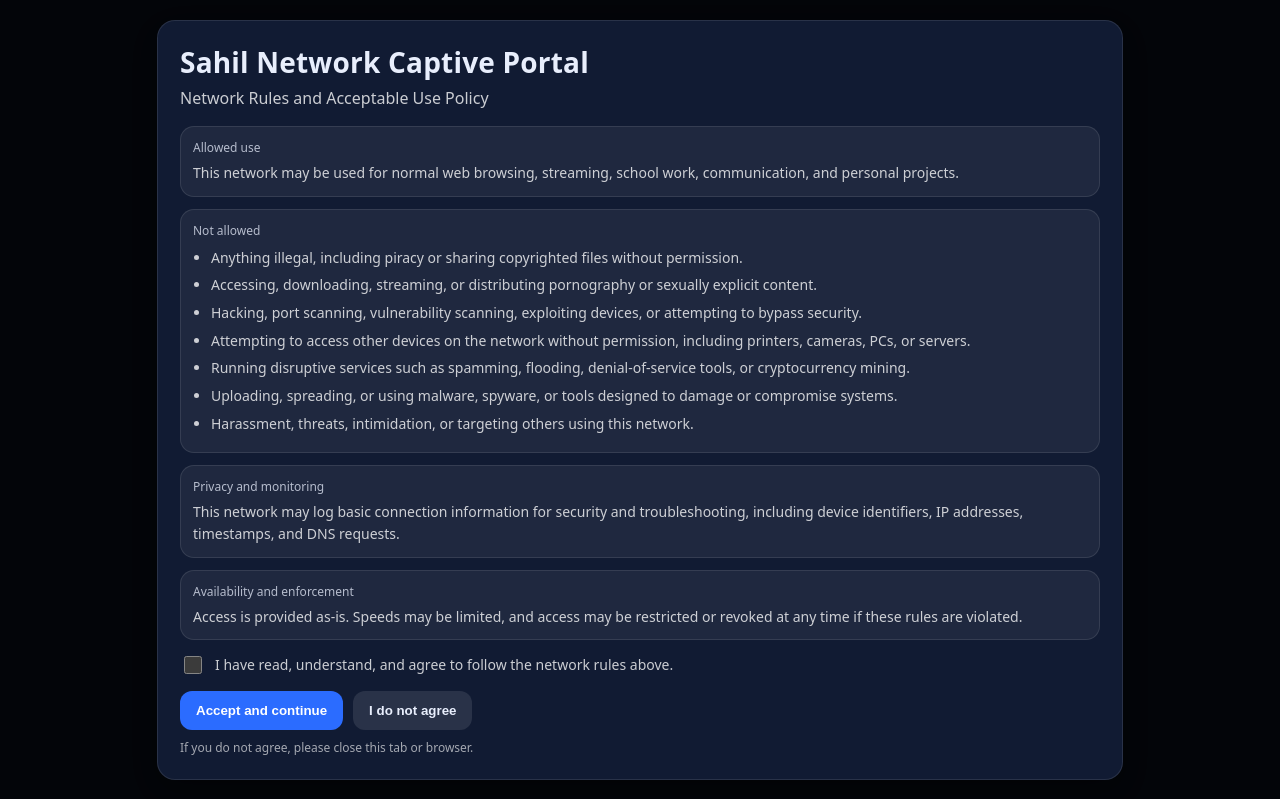
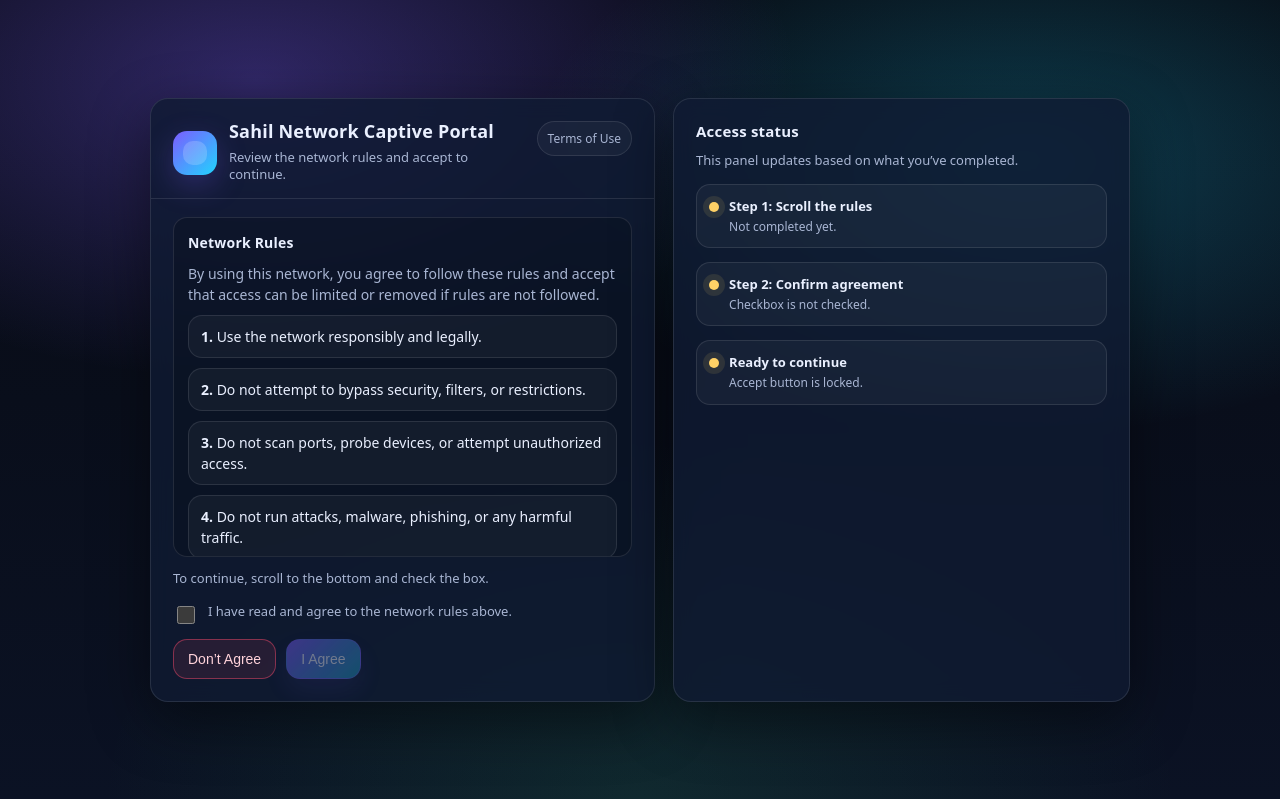
Before and after one commit to Afootpanic480/captive-portal, a plain HTML site: page index.html in a window 1280 px wide. Shown: the top 799 px of the page. Drawn offline with Linux system fonts and the light colour scheme.

Commit message:
Update index.html

```diff
--- a/index.html
+++ b/index.html
@@ -2,237 +2,460 @@
 <html lang="en">
 <head>
   <meta charset="utf-8" />
-  <meta name="viewport" content="width=device-width,initial-scale=1" />
+  <meta name="viewport" content="width=device-width, initial-scale=1" />
   <title>Sahil Network Captive Portal</title>
-  <meta name="robots" content="noindex,nofollow" />
   <style>
     :root{
       color-scheme: dark;
-      --bg:#0b1220;
-      --card:#111b33;
-      --border:rgba(255,255,255,.10);
-      --soft:rgba(255,255,255,.06);
-      --muted:rgba(255,255,255,.78);
-      --blue:#2b6cff;
-      --red:rgba(255,70,70,.18);
-      --redb:rgba(255,70,70,.35);
+      --bg0:#070A12;
+      --bg1:#0B1224;
+      --card:#0F1B33cc;
+      --border:#ffffff1a;
+      --text:#EAF0FF;
+      --muted:#A9B6D3;
+      --accent:#7C5CFF;
+      --accent2:#21D4FD;
+      --danger:#FF4D6D;
+      --ok:#35D07F;
+      --shadow: 0 18px 60px rgba(0,0,0,.45);
+      --radius: 18px;
     }
-    html,body{
-      height:100%;
+
+    *{ box-sizing:border-box; }
+    body{
       margin:0;
-      font-family:system-ui,-apple-system,Segoe UI,Roboto,Arial,sans-serif;
-      background:var(--bg);
-      color:#e8eefc;
+      min-height:100vh;
+      font-family: ui-sans-serif, system-ui, -apple-system, Segoe UI, Roboto, Helvetica, Arial, "Apple Color Emoji","Segoe UI Emoji";
+      color:var(--text);
+      background:
+        radial-gradient(900px 500px at 20% 10%, rgba(124,92,255,.35), transparent 60%),
+        radial-gradient(900px 500px at 80% 20%, rgba(33,212,253,.25), transparent 55%),
+        radial-gradient(900px 600px at 50% 100%, rgba(53,208,127,.12), transparent 60%),
+        linear-gradient(180deg, var(--bg0), var(--bg1));
+      display:flex;
+      align-items:center;
+      justify-content:center;
+      padding:28px;
     }
+
     .wrap{
-      max-width:880px;
-      margin:40px auto;
-      padding:24px;
-      box-sizing:border-box;
+      width:min(980px, 100%);
+      display:grid;
+      grid-template-columns: 1.05fr .95fr;
+      gap:18px;
     }
+
+    @media (max-width: 900px){
+      .wrap{ grid-template-columns: 1fr; }
+    }
+
     .card{
-      background:var(--card);
+      background: var(--card);
+      border: 1px solid var(--border);
+      border-radius: var(--radius);
+      box-shadow: var(--shadow);
+      backdrop-filter: blur(10px);
+      overflow:hidden;
+    }
+
+    .head{
+      padding:22px 22px 14px 22px;
+      border-bottom:1px solid var(--border);
+      display:flex;
+      gap:12px;
+      align-items:flex-start;
+      justify-content:space-between;
+    }
+
+    .brand{
+      display:flex;
+      gap:12px;
+      align-items:center;
+    }
+
+    .logo{
+      width:44px;height:44px;
+      border-radius:14px;
+      background: linear-gradient(135deg, var(--accent), var(--accent2));
+      box-shadow: 0 10px 30px rgba(124,92,255,.25);
+      position:relative;
+      flex:0 0 auto;
+    }
+    .logo:after{
+      content:"";
+      position:absolute;
+      inset:10px;
+      border-radius:10px;
+      background: rgba(255,255,255,.18);
+    }
+
+    h1{
+      margin:0;
+      font-size:18px;
+      letter-spacing:.2px;
+      line-height:1.2;
+    }
+    .sub{
+      margin-top:6px;
+      color:var(--muted);
+      font-size:13px;
+      line-height:1.35;
+    }
+
+    .badge{
+      font-size:12px;
+      color:var(--muted);
+      padding:8px 10px;
       border:1px solid var(--border);
-      border-radius:18px;
-      padding:22px;
-      box-shadow:0 10px 30px rgba(0,0,0,.35);
+      border-radius:999px;
+      white-space:nowrap;
+      align-self:flex-start;
+      background: rgba(255,255,255,.04);
     }
-    h1{ margin:0 0 6px; font-size:28px; letter-spacing:.2px; }
-    .sub{ margin:0 0 16px; color:var(--muted); line-height:1.45; }
-    .box{
-      background:var(--soft);
+
+    .body{
+      padding:18px 22px 22px 22px;
+    }
+
+    .termsBox{
+      border: 1px solid var(--border);
+      border-radius: 14px;
+      background: rgba(0,0,0,.18);
+      padding:14px;
+      height: 340px;
+      overflow:auto;
+      line-height:1.5;
+      font-size:14px;
+    }
+
+    .termsBox h2{
+      margin:0 0 10px 0;
+      font-size:14px;
+      color: var(--text);
+      letter-spacing:.2px;
+    }
+    .termsBox p{
+      margin:10px 0;
+      color: var(--muted);
+    }
+
+    .rule{
+      margin:10px 0;
+      padding:10px 12px;
       border:1px solid var(--border);
-      border-radius:14px;
-      padding:12px;
+      border-radius: 14px;
+      background: rgba(255,255,255,.04);
+    }
+    .rule b{ color: var(--text); }
+
+    .hint{
       margin-top:12px;
+      color: var(--muted);
+      font-size:13px;
     }
-    .label{ font-size:12px; opacity:.75; margin-bottom:6px; }
-    .val{ font-size:14px; line-height:1.55; color:var(--muted); }
-    ul{ margin:8px 0 0; padding-left:18px; }
-    li{ margin:6px 0; }
-    .check{
+
+    .actions{
+      margin-top:16px;
+      display:flex;
+      flex-wrap:wrap;
+      gap:12px;
+      align-items:center;
+      justify-content:space-between;
+    }
+
+    .agreeRow{
       display:flex;
       gap:10px;
       align-items:flex-start;
-      margin-top:14px;
+      max-width: 560px;
     }
-    .check input{ width:18px; height:18px; margin-top:2px; }
-    .btns{
+
+    input[type="checkbox"]{
+      margin-top:3px;
+      width:18px;height:18px;
+      accent-color: var(--accent);
+    }
+
+    .agreeText{
+      font-size:13px;
+      color: var(--muted);
+      line-height:1.35;
+    }
+
+    .btnRow{
       display:flex;
       gap:10px;
-      flex-wrap:wrap;
+      align-items:center;
+    }
+
+    button{
+      border:1px solid var(--border);
+      border-radius: 14px;
+      padding:11px 14px;
+      font-size:14px;
+      cursor:pointer;
+      background: rgba(255,255,255,.06);
+      color: var(--text);
+      transition: transform .06s ease, background .12s ease, border-color .12s ease, opacity .12s ease;
+      user-select:none;
+    }
+    button:active{ transform: translateY(1px); }
+
+    .primary{
+      border-color: rgba(124,92,255,.45);
+      background: linear-gradient(135deg, rgba(124,92,255,.95), rgba(33,212,253,.65));
+      box-shadow: 0 12px 28px rgba(124,92,255,.18);
+    }
+
+    .danger{
+      border-color: rgba(255,77,109,.45);
+      background: rgba(255,77,109,.10);
+      color: #FFD2DA;
+    }
+
+    button:disabled{
+      opacity:.45;
+      cursor:not-allowed;
+    }
+
+    .side{
+      padding:22px;
+    }
+
+    .side h2{
+      margin:0;
+      font-size:15px;
+      letter-spacing:.2px;
+    }
+    .side p{
+      margin:10px 0 0 0;
+      color: var(--muted);
+      font-size:13px;
+      line-height:1.45;
+    }
+
+    .status{
       margin-top:14px;
+      border:1px solid var(--border);
+      border-radius: 14px;
+      padding:12px;
+      background: rgba(255,255,255,.04);
+      display:flex;
+      gap:10px;
+      align-items:flex-start;
     }
-    button{
-      padding:12px 16px;
-      border-radius:12px;
-      border:0;
-      background:var(--blue);
-      color:white;
-      font-weight:700;
-      cursor:pointer;
+
+    .dot{
+      width:10px;height:10px;border-radius:999px;
+      margin-top:5px;
+      background: rgba(255,255,255,.25);
+      box-shadow: 0 0 0 6px rgba(255,255,255,.04);
+      flex:0 0 auto;
     }
-    button.secondary{
-      background:rgba(255,255,255,.10);
-      color:#e8eefc;
+    .dot.ok{ background: var(--ok); box-shadow: 0 0 0 6px rgba(53,208,127,.10); }
+    .dot.warn{ background: #FFD166; box-shadow: 0 0 0 6px rgba(255,209,102,.10); }
+
+    .status b{
+      display:block;
+      font-size:13px;
+      margin-bottom:4px;
     }
-    .error{
-      margin-top:12px;
-      background:var(--red);
-      border:1px solid var(--redb);
-      padding:10px 12px;
-      border-radius:12px;
-      color:#ffd7d7;
-      display:none;
-      line-height:1.4;
+    .status span{
+      display:block;
+      font-size:12px;
+      color: var(--muted);
+      line-height:1.35;
     }
-    .small{
-      margin-top:10px;
+
+    .foot{
+      margin-top:16px;
       font-size:12px;
-      color:rgba(255,255,255,.62);
-      line-height:1.4;
+      color: var(--muted);
+      opacity:.9;
     }
-    .overlay{
-      position:fixed;
-      inset:0;
-      background:rgba(0,0,0,.72);
-      display:flex;
-      align-items:center;
-      justify-content:center;
-      padding:22px;
-      box-sizing:border-box;
-      z-index:9999;
+    .mono{
+      font-family: ui-monospace, SFMono-Regular, Menlo, Monaco, Consolas, "Liberation Mono", "Courier New", monospace;
     }
   </style>
 </head>
+
 <body>
+  <main class="wrap">
+    <section class="card">
+      <div class="head">
+        <div class="brand">
+          <div class="logo" aria-hidden="true"></div>
+          <div>
+            <h1>Sahil Network Captive Portal</h1>
+            <div class="sub">Review the network rules and accept to continue.</div>
+          </div>
+        </div>
+        <div class="badge">Terms of Use</div>
+      </div>
 
-  <div class="wrap" aria-hidden="true">
-    <div class="card">
-      <h1>Sahil Network Captive Portal</h1>
-      <p class="sub">
-        This page displays the network rules for the Sahil Network.
-        You must accept them to continue.
+      <div class="body">
+        <div id="terms" class="termsBox" tabindex="0" aria-label="Network rules scroll area">
+          <h2>Network Rules</h2>
+
+          <p>
+            By using this network, you agree to follow these rules and accept that access can be limited or removed if rules are not followed.
           </p>
 
-      <div class="box">
-        <div class="label">Status</div>
-        <div class="val" id="statusText">Waiting for agreement.</div>
+          <div class="rule"><b>1.</b> Use the network responsibly and legally.</div>
+          <div class="rule"><b>2.</b> Do not attempt to bypass security, filters, or restrictions.</div>
+          <div class="rule"><b>3.</b> Do not scan ports, probe devices, or attempt unauthorized access.</div>
+          <div class="rule"><b>4.</b> Do not run attacks, malware, phishing, or any harmful traffic.</div>
+          <div class="rule"><b>5.</b> Do not download or share pirated content.</div>
+          <div class="rule"><b>6.</b> Do not view, download, or share pornography on this network.</div>
+          <div class="rule"><b>7.</b> Do not harass, threaten, or abuse others.</div>
+          <div class="rule"><b>8.</b> Do not use the network to host illegal services.</div>
+
+          <p>
+            Logging and monitoring may occur for security and troubleshooting purposes.
+          </p>
+
+          <p class="mono" style="opacity:.8">
+            Scroll to the bottom to enable the Accept button.
+          </p>
+
+          <div style="height:22px"></div>
+          <p style="opacity:.9"><b>End of rules</b></p>
         </div>
 
-      <div class="small">
-        This page is designed to require acceptance every time it is opened.
+        <div class="hint" id="hintText">To continue, scroll to the bottom and check the box.</div>
+
+        <div class="actions">
+          <label class="agreeRow">
+            <input id="agree" type="checkbox" />
+            <span class="agreeText">
+              I have read and agree to the network rules above.
+            </span>
+          </label>
+
+          <div class="btnRow">
+            <button class="danger" id="declineBtn" type="button">Don’t Agree</button>
+            <button class="primary" id="acceptBtn" type="button" disabled>I Agree</button>
           </div>
         </div>
       </div>
+    </section>
 
-  <div class="overlay" id="gate" role="dialog" aria-modal="true">
-    <div class="card" style="width:min(920px,100%);">
-      <h1>Sahil Network Captive Portal</h1>
-      <p class="sub">Network Rules and Acceptable Use Policy</p>
+    <aside class="card side">
+      <h2>Access status</h2>
+      <p>This panel updates based on what you’ve completed.</p>
 
-      <div class="box">
-        <div class="label">Allowed use</div>
-        <div class="val">
-          This network may be used for normal web browsing, streaming,
-          school work, communication, and personal projects.
+      <div class="status" id="s1">
+        <div class="dot warn" id="dotScroll"></div>
+        <div>
+          <b>Step 1: Scroll the rules</b>
+          <span id="tScroll">Not completed yet.</span>
         </div>
       </div>
 
-      <div class="box">
-        <div class="label">Not allowed</div>
-        <div class="val">
-          <ul>
-            <li>Anything illegal, including piracy or sharing copyrighted files without permission.</li>
-            <li>Accessing, downloading, streaming, or distributing pornography or sexually explicit content.</li>
-            <li>Hacking, port scanning, vulnerability scanning, exploiting devices, or attempting to bypass security.</li>
-            <li>Attempting to access other devices on the network without permission, including printers, cameras, PCs, or servers.</li>
-            <li>Running disruptive services such as spamming, flooding, denial-of-service tools, or cryptocurrency mining.</li>
-            <li>Uploading, spreading, or using malware, spyware, or tools designed to damage or compromise systems.</li>
-            <li>Harassment, threats, intimidation, or targeting others using this network.</li>
-          </ul>
+      <div class="status" id="s2">
+        <div class="dot warn" id="dotCheck"></div>
+        <div>
+          <b>Step 2: Confirm agreement</b>
+          <span id="tCheck">Checkbox is not checked.</span>
         </div>
       </div>
 
-      <div class="box">
-        <div class="label">Privacy and monitoring</div>
-        <div class="val">
-          This network may log basic connection information for security and troubleshooting,
-          including device identifiers, IP addresses, timestamps, and DNS requests.
+      <div class="status" id="s3">
+        <div class="dot warn" id="dotReady"></div>
+        <div>
+          <b>Ready to continue</b>
+          <span id="tReady">Accept button is locked.</span>
         </div>
       </div>
 
-      <div class="box">
-        <div class="label">Availability and enforcement</div>
-        <div class="val">
-          Access is provided as-is. Speeds may be limited, and access may be restricted or revoked at any time
-          if these rules are violated.
-        </div>
-      </div>
 
-      <div class="check">
-        <input id="agree" type="checkbox" />
-        <label for="agree" class="val">
-          I have read, understand, and agree to follow the network rules above.
-        </label>
-      </div>
-
-      <div class="error" id="err"></div>
-
-      <div class="btns">
-        <button id="accept" type="button">Accept and continue</button>
-        <button id="decline" class="secondary" type="button">I do not agree</button>
-      </div>
-
-      <div class="small">
-        If you do not agree, please close this tab or browser.
-      </div>
-    </div>
-  </div>
+    </aside>
+  </main>
 
   <script>
-    const err = document.getElementById("err");
+    const terms = document.getElementById("terms");
     const agree = document.getElementById("agree");
-    const statusText = document.getElementById("statusText");
-    const gate = document.getElementById("gate");
+    const acceptBtn = document.getElementById("acceptBtn");
+    const declineBtn = document.getElementById("declineBtn");
+    const hintText = document.getElementById("hintText");
 
-    function showErr(msg){
-      err.textContent = msg;
-      err.style.display = "block";
-    }
-    function clearErr(){
-      err.textContent = "";
-      err.style.display = "none";
+    const dotScroll = document.getElementById("dotScroll");
+    const dotCheck = document.getElementById("dotCheck");
+    const dotReady = document.getElementById("dotReady");
+    const tScroll = document.getElementById("tScroll");
+    const tCheck = document.getElementById("tCheck");
+    const tReady = document.getElementById("tReady");
+
+    let scrolledToBottom = false;
+
+    function isAtBottom(el){
+      const remaining = el.scrollHeight - el.scrollTop - el.clientHeight;
+      return remaining <= 1;
     }
 
-    function unlock(){
-      gate.style.display = "none";
-      statusText.textContent = "Agreed. Redirecting…";
+    function updateUI(){
+      if(scrolledToBottom){
+        dotScroll.className = "dot ok";
+        tScroll.textContent = "Completed.";
+      } else {
+        dotScroll.className = "dot warn";
+        tScroll.textContent = "Not completed yet.";
       }
 
-    document.getElementById("accept").addEventListener("click", () => {
-      clearErr();
-
-      if (!agree.checked){
-        showErr("Please confirm that you agree to the network rules.");
-        return;
+      if(agree.checked){
+        dotCheck.className = "dot ok";
+        tCheck.textContent = "Checked.";
+      } else {
+        dotCheck.className = "dot warn";
+        tCheck.textContent = "Checkbox is not checked.";
       }
 
-      unlock();
-      window.location.replace("https://www.google.com");
+      const ready = scrolledToBottom && agree.checked;
+      acceptBtn.disabled = !ready;
+
+      if(ready){
+        dotReady.className = "dot ok";
+        tReady.textContent = "Accept is enabled.";
+        hintText.textContent = "You can accept now.";
+      } else {
+        dotReady.className = "dot warn";
+        tReady.textContent = "Accept button is locked.";
+        hintText.textContent = "To continue, scroll to the bottom and check the box.";
+      }
+    }
+
+    terms.addEventListener("scroll", () => {
+      if(isAtBottom(terms)){
+        scrolledToBottom = true;
+      }
+      updateUI();
     });
 
-    document.getElementById("decline").addEventListener("click", () => {
-      clearErr();
-      showErr("You did not agree. Please close this tab or browser.");
-      try{ window.close(); }catch{}
+    agree.addEventListener("change", updateUI);
+
+    acceptBtn.addEventListener("click", () => {
+      if(acceptBtn.disabled) return;
+      window.location.href = "https://google.com";
     });
 
-    window.addEventListener("beforeunload", (e) => {
-      e.preventDefault();
-      e.returnValue = "";
+    declineBtn.addEventListener("click", () => {
+      window.close();
+      setTimeout(() => {
+        document.body.innerHTML =
+          '<div style="min-height:100vh;display:flex;align-items:center;justify-content:center;padding:28px;font-family:system-ui;color:#EAF0FF;background:#070A12;">' +
+          '<div style="max-width:680px;border:1px solid rgba(255,255,255,.12);border-radius:18px;padding:18px;background:rgba(255,255,255,.04)">' +
+          '<div style="font-size:16px;margin-bottom:8px">You chose not to agree.</div>' +
+          '<div style="opacity:.8;font-size:13px;line-height:1.4">This tab may not close automatically because many browsers only allow script to close tabs opened by script.</div>' +
+          '</div></div>';
+      }, 350);
     });
+
+    updateUI();
   </script>
 
+  <!-- Notes:
+       Scroll detection uses scrollHeight and scrollTop concepts described by MDN. :contentReference[oaicite:1]{index=1}
+       Redirect uses Location.href behavior described by MDN. :contentReference[oaicite:2]{index=2}
+  -->
 </body>
 </html>
```
Lines whose indentation alone changed are shown as unchanged.
